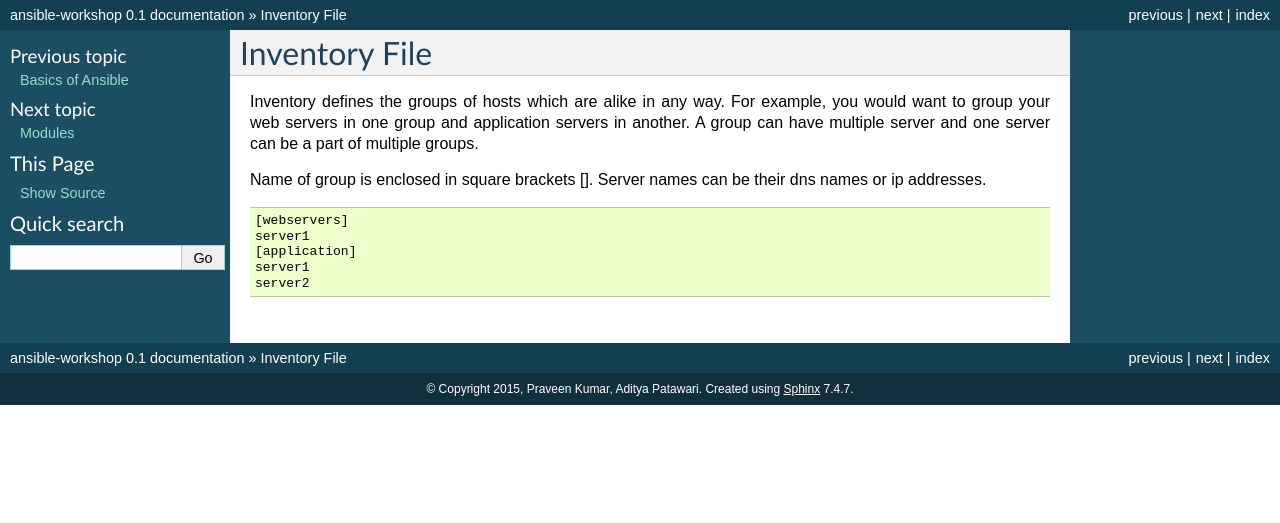
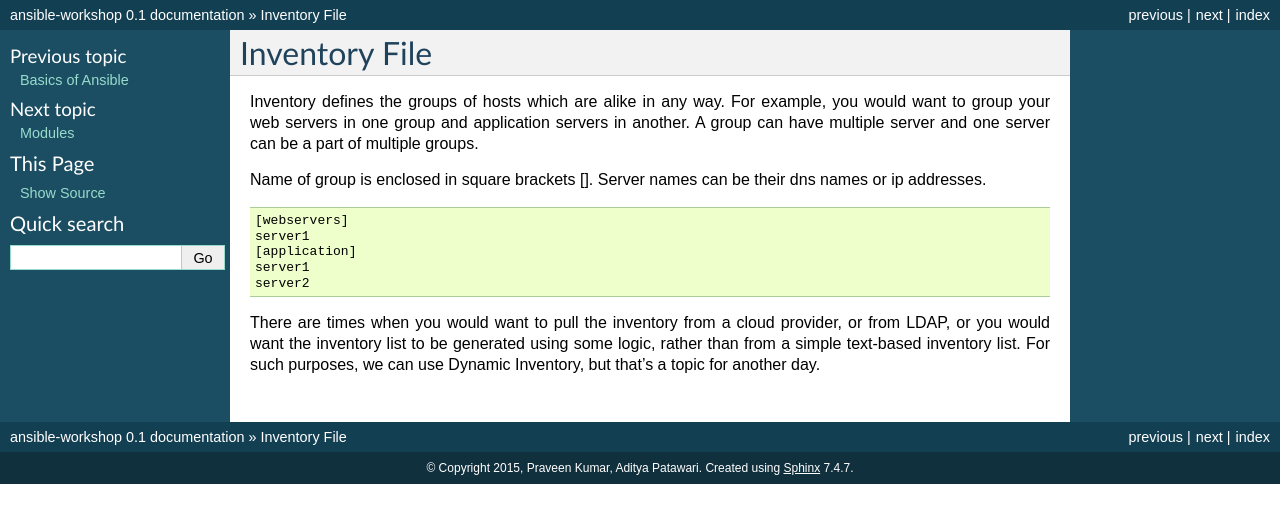
Before and after one commit to adimania/workshop-ansible, a Sphinx documentation site: the page built from docs/inventory.rst, in a window 1280 px wide. Shown: the top 523 px of the page. Built offline with Sphinx 7.4.7, drawn with Linux system fonts in a browser that asks for light colours.

Commit message:
add short description of dynamic inventory

```diff
--- a/docs/inventory.rst
+++ b/docs/inventory.rst
@@ -12,3 +12,5 @@
     [application]
     server1
     server2
+
+There are times when you would want to pull the inventory from a cloud provider, or from LDAP, or you would want the inventory list to be generated using some logic, rather than from a simple text-based inventory list. For such purposes, we can use Dynamic Inventory, but that's a topic for another day.
```
